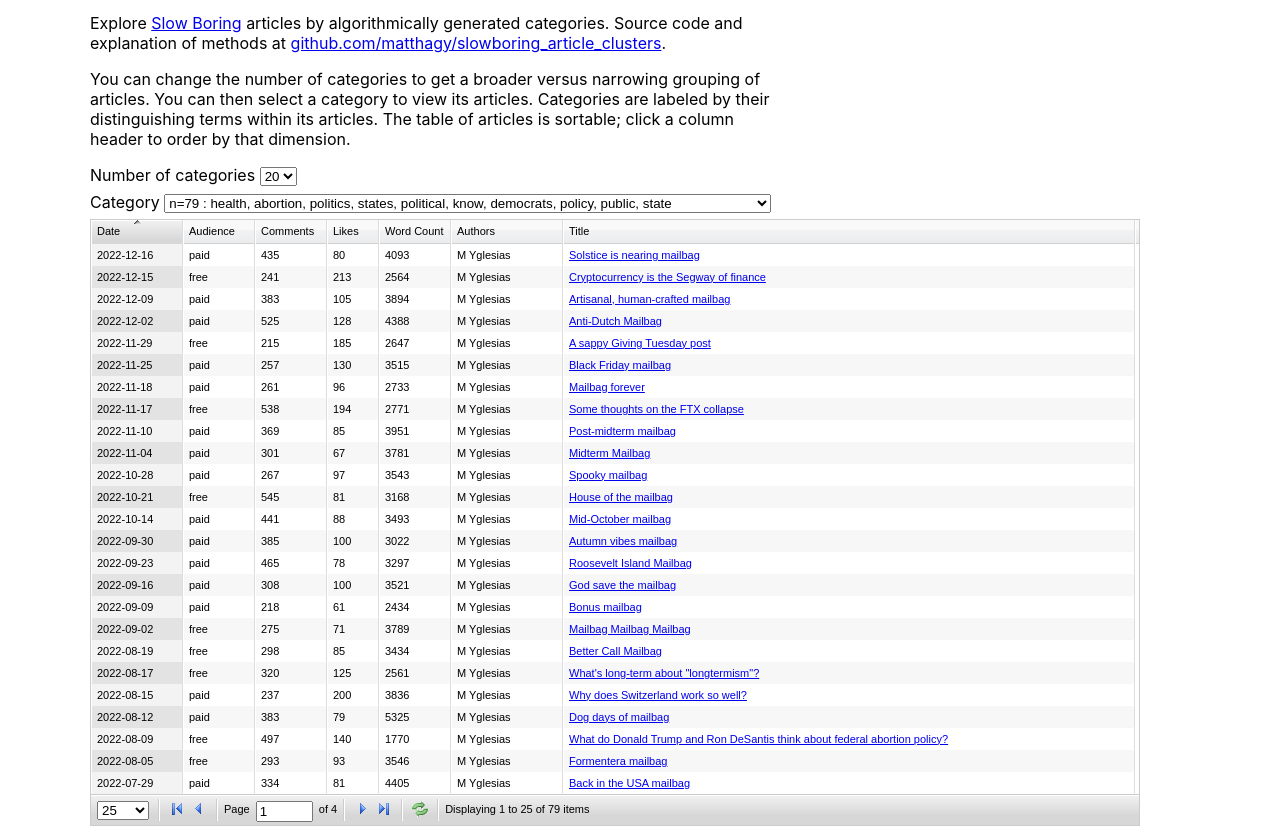
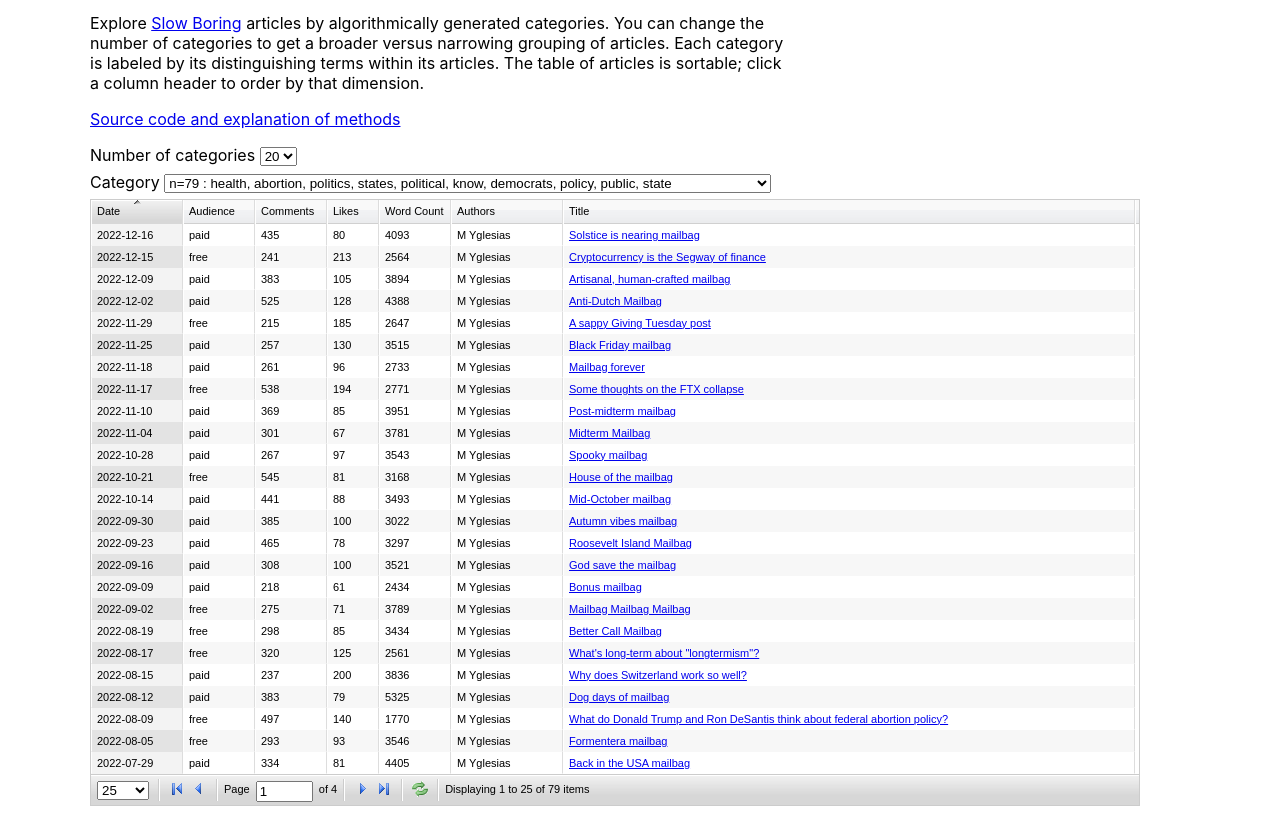
Before and after one commit to matthagy/slowboring_article_clusters, a plain HTML site: page index.html in a window 1280 px wide. Shown: the part 44-878 px from the top of the page. Drawn offline with nearby package versions, Linux system fonts and the light colour scheme.

Commit message:
Updated explanation text

```diff
--- a/index.html
+++ b/index.html
@@ -40,16 +40,14 @@
         <p>
             Explore <a href="https://www.slowboring.com/">Slow Boring</a> articles by algorithmically generated
             categories.
-            Source code and explanation of methods at
-            <a href="https://github.com/matthagy/slowboring_article_clusters">github.com/matthagy/slowboring_article_clusters</a>.
+                        You can change the number of categories to get a broader versus narrowing grouping
+            of articles.
+            Each category is labeled by its distinguishing terms within its articles.
+            The table of articles is sortable; click a column header to order by that dimension.
         </p>
 
         <p>
-            You can change the number of categories to get a broader versus narrowing grouping
-            of articles.
-            You can then select a category to view its articles.
-            Categories are labeled by their distinguishing terms within its articles.
-            The table of articles is sortable; click a column header to order by that dimension.
+            <a href="https://github.com/matthagy/slowboring_article_clusters">Source code and explanation of methods</a>
         </p>
     </div>
 
```
